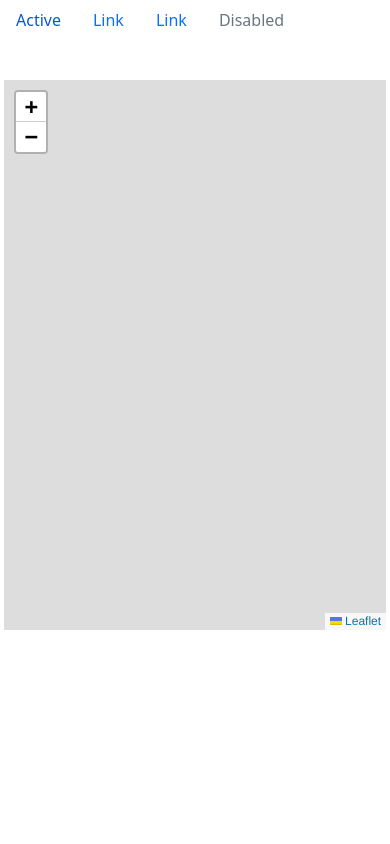
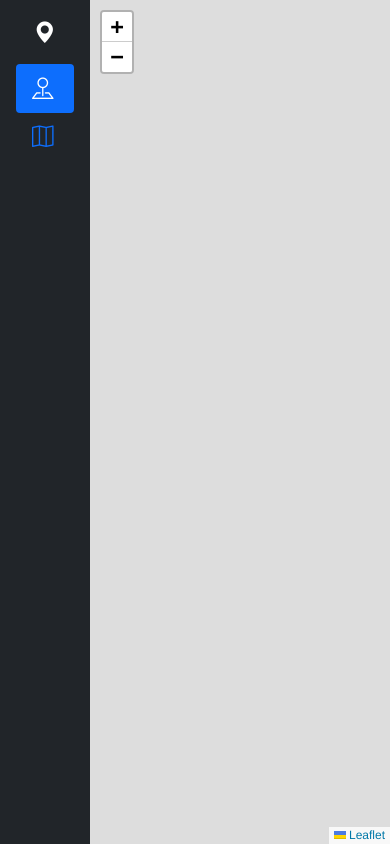
Before and after one commit to rdmm123/encuentrameweb, a Django app: page / in a window 390 px wide. Run offline with Django 3.2, Linux system fonts and the light colour scheme; data that the repository does not hold is empty; some libraries are stand-ins or nearby versions.

Commit message:
Improved UX/UI

```diff
--- a/locations/views.py
+++ b/locations/views.py
@@ -7,7 +7,8 @@ import json
 
 # Create your views here.
 def homepage_view(request):
-    return(render(request, 'home.html'))
+    context = {"home_page": "active"}
+    return(render(request, 'base.html', context))
 
 def get_location(request):
     last_location = Location.objects.latest('id')
--- /dev/null
+++ b/templates/base.html
@@ -0,0 +1,53 @@
+<!DOCTYPE html>
+<html lang="en">
+<head>
+    <meta charset="UTF-8">
+    <meta http-equiv="X-UA-Compatible" content="IE=edge">
+    <meta name="viewport" content="width=device-width, initial-scale=1.0, maximum-scale=1.0, user-scalable=no">
+    <title>Encuentrame</title>
+
+    <link href="https://cdn.jsdelivr.net/npm/bootstrap@5.1.0/dist/css/bootstrap.min.css"
+    rel="stylesheet" integrity="sha384-KyZXEAg3QhqLMpG8r+8fhAXLRk2vvoC2f3B09zVXn8CA5QIVfZOJ3BCsw2P0p/We"
+    crossorigin="anonymous">
+    <link rel="stylesheet" href="https://unpkg.com/leaflet@1.7.1/dist/leaflet.css"
+   integrity="sha512-xodZBNTC5n17Xt2atTPuE1HxjVMSvLVW9ocqUKLsCC5CXdbqCmblAshOMAS6/keqq/sMZMZ19scR4PsZChSR7A=="
+   crossorigin=""/>
+   <link rel="stylesheet" href="https://cdn.jsdelivr.net/npm/bootstrap-icons@1.5.0/font/bootstrap-icons.css">
+
+   <style>
+    #mapid { height: 100vh; width: 100%;}
+
+    table.table-fit {
+         width: auto !important;
+         table-layout: auto !important;
+     }
+     table.table-fit thead th, table.table-fit tfoot th {
+         width: auto !important;
+     }
+     table.table-fit tbody td, table.table-fit tfoot td {
+         width: auto !important;
+     }
+    .table td {
+        text-align: center;
+    }
+</style>
+</head>
+<body>
+    <script src="https://cdn.jsdelivr.net/npm/bootstrap@5.1.1/dist/js/bootstrap.bundle.min.js"
+    integrity="sha384-/bQdsTh/da6pkI1MST/rWKFNjaCP5gBSY4sEBT38Q/9RBh9AH40zEOg7Hlq2THRZ"
+    crossorigin="anonymous"></script>
+    <script src="https://unpkg.com/leaflet@1.7.1/dist/leaflet.js"
+   integrity="sha512-XQoYMqMTK8LvdxXYG3nZ448hOEQiglfqkJs1NOQV44cWnUrBc8PkAOcXy20w0vlaXaVUearIOBhiXZ5V3ynxwA=="
+   crossorigin=""></script>
+   <script
+    src="https://code.jquery.com/jquery-3.6.0.js"
+    integrity="sha256-H+K7U5CnXl1h5ywQfKtSj8PCmoN9aaq30gDh27Xc0jk="
+    crossorigin="anonymous"></script>
+
+    <div class="container-fluid">
+        <div class="row flex-nowrap">
+            {% include "sidebar.html" %}
+        </div>
+    </div>
+</body>
+</html>
--- a/templates/home.html
+++ b/templates/home.html
@@ -1,69 +1,13 @@
-<!DOCTYPE html>
-<html lang="en">
-<head>
-    <meta charset="UTF-8">
-    <meta http-equiv="X-UA-Compatible" content="IE=edge">
-    <meta name="viewport" content="width=device-width, initial-scale=1.0">
-    <!-- CSS only -->
-    <link href="https://cdn.jsdelivr.net/npm/bootstrap@5.1.0/dist/css/bootstrap.min.css"
-    rel="stylesheet" integrity="sha384-KyZXEAg3QhqLMpG8r+8fhAXLRk2vvoC2f3B09zVXn8CA5QIVfZOJ3BCsw2P0p/We"
-    crossorigin="anonymous">
-    <link rel="stylesheet" href="https://unpkg.com/leaflet@1.7.1/dist/leaflet.css"
-   integrity="sha512-xodZBNTC5n17Xt2atTPuE1HxjVMSvLVW9ocqUKLsCC5CXdbqCmblAshOMAS6/keqq/sMZMZ19scR4PsZChSR7A=="
-   crossorigin=""/>
-   <script src="https://unpkg.com/leaflet@1.7.1/dist/leaflet.js"
-   integrity="sha512-XQoYMqMTK8LvdxXYG3nZ448hOEQiglfqkJs1NOQV44cWnUrBc8PkAOcXy20w0vlaXaVUearIOBhiXZ5V3ynxwA=="
-   crossorigin=""></script>
-   <style>
-       #mapid { height: 550px; width: 98%;}
-
-       table.table-fit {
-            width: auto !important;
-            table-layout: auto !important;
-        }
-        table.table-fit thead th, table.table-fit tfoot th {
-            width: auto !important;
-        }
-        table.table-fit tbody td, table.table-fit tfoot td {
-            width: auto !important;
-}
-   </style>
-    <title>Encuentrame</title>
-</head>
-<body>
-    <script
-    src="https://code.jquery.com/jquery-3.6.0.js"
-    integrity="sha256-H+K7U5CnXl1h5ywQfKtSj8PCmoN9aaq30gDh27Xc0jk="
-    crossorigin="anonymous"></script>
-
-    <ul class="nav">
-        <li class="nav-item">
-          <a class="nav-link active" aria-current="page" href="#">Active</a>
-        </li>
-        <li class="nav-item">
-          <a class="nav-link" href="#">Link</a>
-        </li>
-        <li class="nav-item">
-          <a class="nav-link" href="#">Link</a>
-        </li>
-        <li class="nav-item">
-          <a class="nav-link disabled">Disabled</a>
-        </li>
-      </ul>
-
-    <div class="container container-xl">
-        <h4>
-            <table class="table table-sm table-fit table-bordered mx-auto mt-4" id="pos">
-
-            </table>
-        </h4>
+<div class="row flex-nowrap">
+    <div class="col px-0">
+        <div id="mapid">
         </div>
-
-    <div id="mapid" class="col-5 mx-auto mt-2">
+    </div>
 </div>
 
 <script>
     var mymap = L.map('mapid');
+    mymap.invalidateSize();
     L.tileLayer('https://{s}.tile.openstreetmap.org/{z}/{x}/{y}.png', {
         attribution: '&copy; <a href="https://www.openstreetmap.org/copyright">OpenStreetMap;',
         maxZoom: 18,
@@ -79,50 +23,44 @@
                 success: function(response){
                     mymap.panTo([response.latitude, response.longitude])
                     console.log(response)
-                        $("#pos").empty();
 
-                        table = `
+                    var table =
+                    `
+                    <h5>
+                        <table class="table table-sm table-fit table-borderless mx-auto" id="pos">
                             <tbody>
                                 <tr>
-                                <th class="table-primary" scope="row">Latitud</th>
-                                <td colspan="2">${response.latitude}</td>
+                                    <th scope="row">Latitud</th>
+                                    <td colspan="2" id="latitude"><span class="badge bg-light text-dark rounded-pill border border-dark">${response.latitude}</span></td>
                                 </tr>
                                 <tr>
-                                <th class="table-primary" scope="row">Longitud</th>
-                                <td colspan="2">${response.longitude}</td>
+                                    <th scope="row">Longitud</th>
+                                    <td colspan="2" id="longitude"><span class="badge bg-light text-dark rounded-pill border border-dark">${response.longitude}</span></td>
                                 </tr>
                                 <tr>
-                                <th class="table-primary" scope="row">Fecha</th>
-                                <td colspan="2">${response.date}</td>
+                                    <th scope="row">Fecha</th>
+                                    <td colspan="2" id="date"><span class="badge bg-light text-dark rounded-pill border border-dark">${response.date}</span></td>
                                 </tr>
                                 <tr>
-                                <th class="table-primary" scope="row">Hora</th>
-                                <td colspan="2">${response.time}</td>
+                                    <th scope="row">Hora</th>
+                                    <td colspan="2" id="time"><span class="badge bg-light text-dark rounded-pill border border-dark">${response.time}</span></td>
                                 </tr>
                             </tbody>
-                        `;
-
-                        var temp = "<b>Latitud:</b> "+response.latitude+"<br>";
-                        temp = temp + "<b>Longitud:</b> "+response.longitude+"<br>";
-                        temp = temp + "<b>Fecha:</b> "+response.date+"<br>";
-                        temp = temp + "<b>Hora:</b> "+response.time+"<br>";
-                        $("#pos").append(table);
+                        </table>
+                    </h5>
+                    `
 
                     if (marker != undefined) {
                         marker.setLatLng([response.latitude, response.longitude])
-                            marker._popup.setContent(temp)
+                        marker._popup.setContent(table)
                     } else {
                         marker = new L.marker([response.latitude, response.longitude]).addTo(mymap)
-                            marker.bindPopup(temp);
+                        marker.bindPopup(table).openPopup();
+
                     }
                 },
                 error: function(response){
-                        $("#display").empty();
-                        var temp = "<li>Latitud: N/A</li>";
-                        temp = temp + "<li>Longitud: N/A</li>";
-                        temp = temp + "<li>Fecha: N/A</li>";
-                        temp = temp + "<li>Hora: N/A</li>";
-                        $("#display").append(temp);
+                    console.log("error in ajax")
                 }
             })
             setTimeout(doPoll, 2000);
@@ -130,7 +68,3 @@
 
     $(document).ready(doPoll);
 </script>
-
-
-</body>
-</html>
--- /dev/null
+++ b/templates/route.html
@@ -0,0 +1 @@
+<h1>Por implementar.</h1>
--- /dev/null
+++ b/templates/sidebar.html
@@ -0,0 +1,25 @@
+<div class="col-auto col-md-3 col-xl-2 px-sm-2 px-0 bg-dark">
+    <div class="d-flex flex-column align-items-center align-items-sm-start px-3 pt-3 text-white min-vh-100">
+        <a href="" class="d-flex align-items-center pb-3 mb-md-0 me-md-auto text-white text-decoration-none">
+            <i class="fs-4 bi-geo-alt-fill"></i> <span class="ms-3 fs-4 d-none d-sm-inline">Encuentrame</span>
+        </a>
+        <div class="nav nav-pills flex-column mb-sm-auto mb-0 align-items-center align-items-sm-start" id="tab" role="tablist" aria-orientation="vertical">
+            <button class="nav-link active" id="location-tab" data-bs-toggle="pill" data-bs-target="#location" type="button" role="tab" aria-controls="location" aria-selected="true">
+                <i class="me-1 fs-4 bi-pin-map"></i> <span class="fs-5 ms-2 d-none d-sm-inline">Ubicación</span>
+            </button>
+            <button class="nav-link" id="route-tab" data-bs-toggle="pill" data-bs-target="#route" type="button" role="tab" aria-controls="route" aria-selected="false">
+                <i class="me-1 fs-4 bi-map"></i> <span class="fs-5 ms-2 d-none d-sm-inline">Histórico</span></a>
+            </button>
+        </div>
+    </div>
+</div>
+<div class="col">
+    <div class="tab-content" id="tabContent">
+        <div class="tab-pane fade show active" id="location" role="tabpanel" aria-labelledby="location-tab">
+            {% include "home.html" %}
+        </div>
+        <div class="tab-pane fade" id="route" role="tabpanel" aria-labelledby="route-tab">
+            {% include "route.html" %}
+        </div>
+    </div>
+</div>
```
Also changed, not shown: templates/test.html (added, +20 -0 lines). Lines whose indentation alone changed are shown as unchanged.
